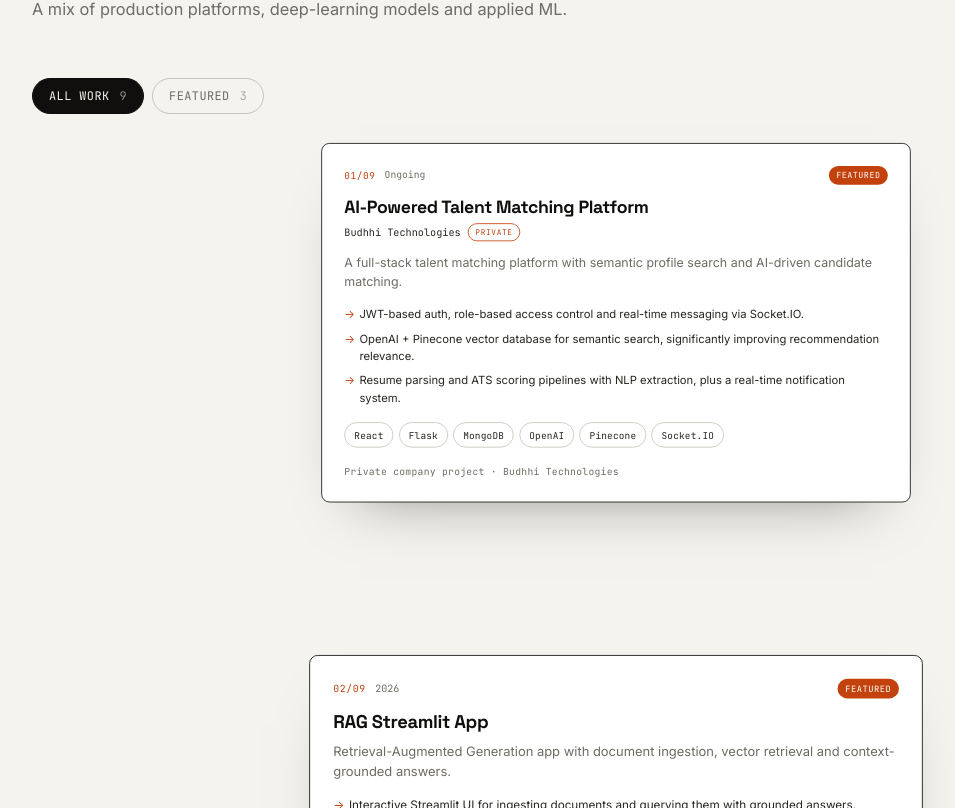
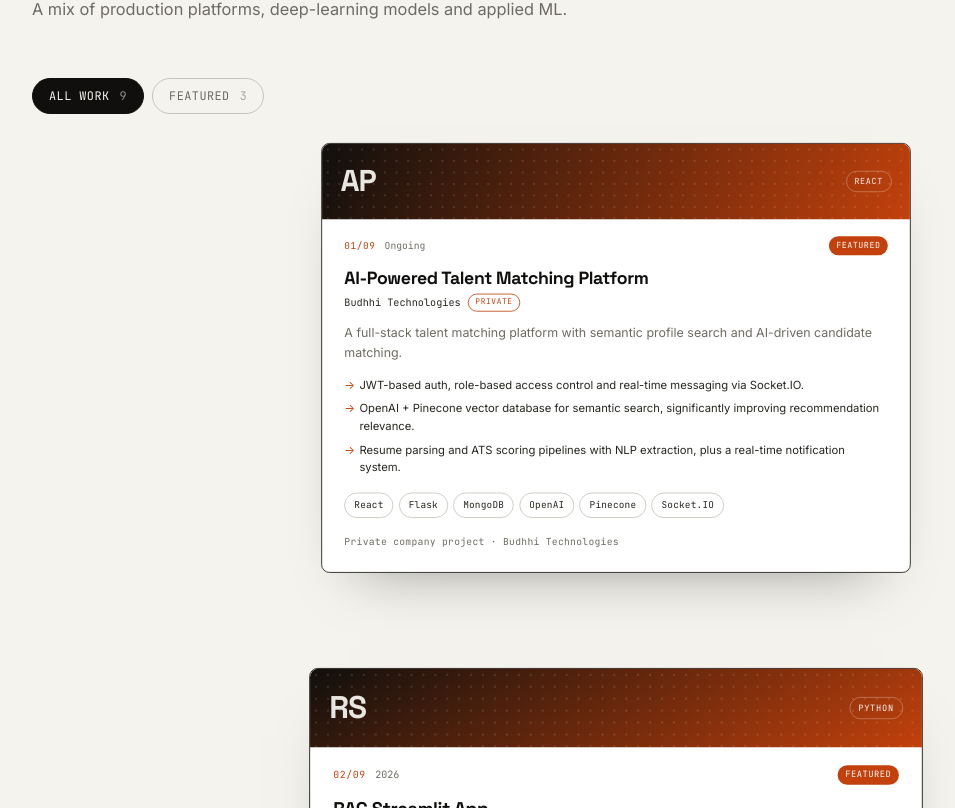
Before and after one commit to sachin-2004jlr/My-Portifolio, a React (Vite) app: page / in a window 1280 px wide. Shown: the part 4692-5500 px from the top of the page, without its empty margins (24-979 px from the left). Built offline with nearby package versions, Linux system fonts and the light colour scheme.

Commit message:
Work: generated gradient + monogram cover per project card (no fake imagery)

```diff
--- a/src/components/Projects.jsx
+++ b/src/components/Projects.jsx
@@ -4,6 +4,17 @@ import Reveal from './Reveal'
 import SectionHeading from './SectionHeading'
 import { projects } from '../data/content'
 import { ArrowUpRight } from './Icons'
+
+// Initials from the first two significant words — a stand-in "logo" so each
+// text card gets a visual anchor without inventing a fake screenshot.
+const monogram = (name) =>
+  name
+    .split(/[\s-]+/)
+    .filter(Boolean)
+    .slice(0, 2)
+    .map((w) => w[0])
+    .join('')
+    .toUpperCase()
 
 // One card in the sticky stack. As the section scrolls, earlier cards shrink
 // while later ones slide up and settle on top — a physical "deck" of work.
@@ -20,6 +31,14 @@ function StackCard({ p, i, total, progress, reduce }) {
         className={`project ${p.featured ? 'project--featured' : ''}`}
         style={reduce ? undefined : { scale }}
       >
+        <div
+          className="project__cover"
+          style={{ '--cover-angle': `${118 + i * 31}deg` }}
+          aria-hidden="true"
+        >
+          <span className="project__monogram">{monogram(p.name)}</span>
+          <span className="project__cover-tag">{p.tags[0]}</span>
+        </div>
         <div className="project__top">
           <span className="project__meta">
             <span className="project__index">
--- a/src/index.css
+++ b/src/index.css
@@ -563,6 +563,31 @@ section[id], [id='top'], [id='main'] { scroll-margin-top: calc(var(--nav-h) + 1r
 }
 .project:hover { box-shadow: 10px 10px 0 var(--ink); border-color: var(--ink); }
 .project--featured { border-color: var(--ink); }
+.project__cover {
+  position: relative; overflow: hidden;
+  height: 92px; margin: -1.7rem -1.7rem 1.3rem;
+  border-radius: 10px 10px 0 0;
+  display: flex; align-items: center; justify-content: space-between;
+  padding: 0 1.4rem;
+  background: linear-gradient(var(--cover-angle, 130deg), var(--ink), var(--accent-deep));
+}
+/* faint dotted texture so the panel isn't a flat wash */
+.project__cover::after {
+  content: ''; position: absolute; inset: 0; opacity: 0.5;
+  background-image: radial-gradient(color-mix(in srgb, var(--paper) 26%, transparent) 1px, transparent 1px);
+  background-size: 14px 14px;
+}
+.project__monogram {
+  position: relative; z-index: 1;
+  font-family: var(--font-display); font-weight: 700; font-size: 2.3rem; line-height: 1;
+  letter-spacing: -0.03em; color: color-mix(in srgb, var(--paper) 94%, transparent);
+}
+.project__cover-tag {
+  position: relative; z-index: 1;
+  font-family: var(--font-mono); font-size: 0.64rem; letter-spacing: 0.08em; text-transform: uppercase;
+  padding: 0.28rem 0.6rem; border-radius: 100px;
+  color: var(--paper); border: 1px solid color-mix(in srgb, var(--paper) 34%, transparent);
+}
 .project__top { display: flex; justify-content: space-between; align-items: center; margin-bottom: 1rem; }
 .project__period { font-family: var(--font-mono); font-size: 0.74rem; color: var(--muted); }
 .project__badge { font-family: var(--font-mono); font-size: 0.64rem; text-transform: uppercase; letter-spacing: 0.06em; padding: 0.22rem 0.55rem; border-radius: 100px; background: var(--accent-deep); color: var(--accent-ink); }
```
